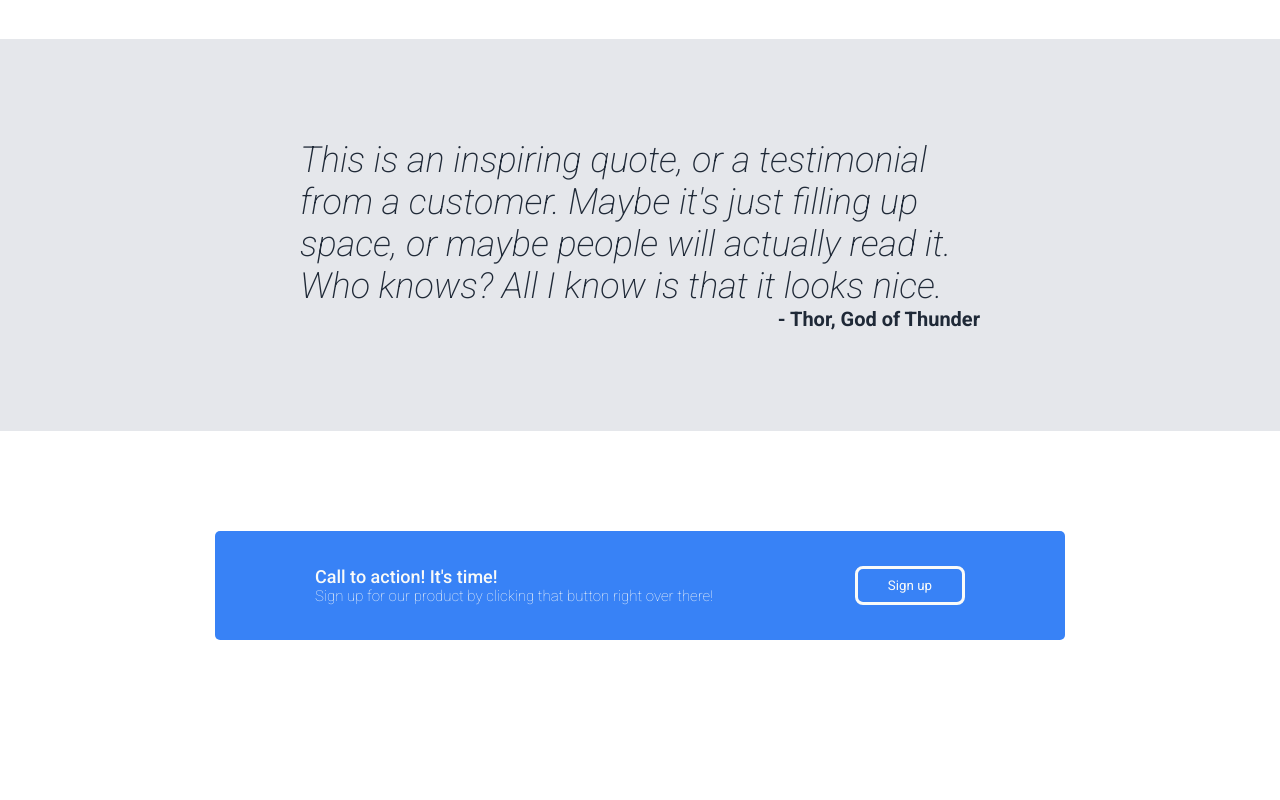
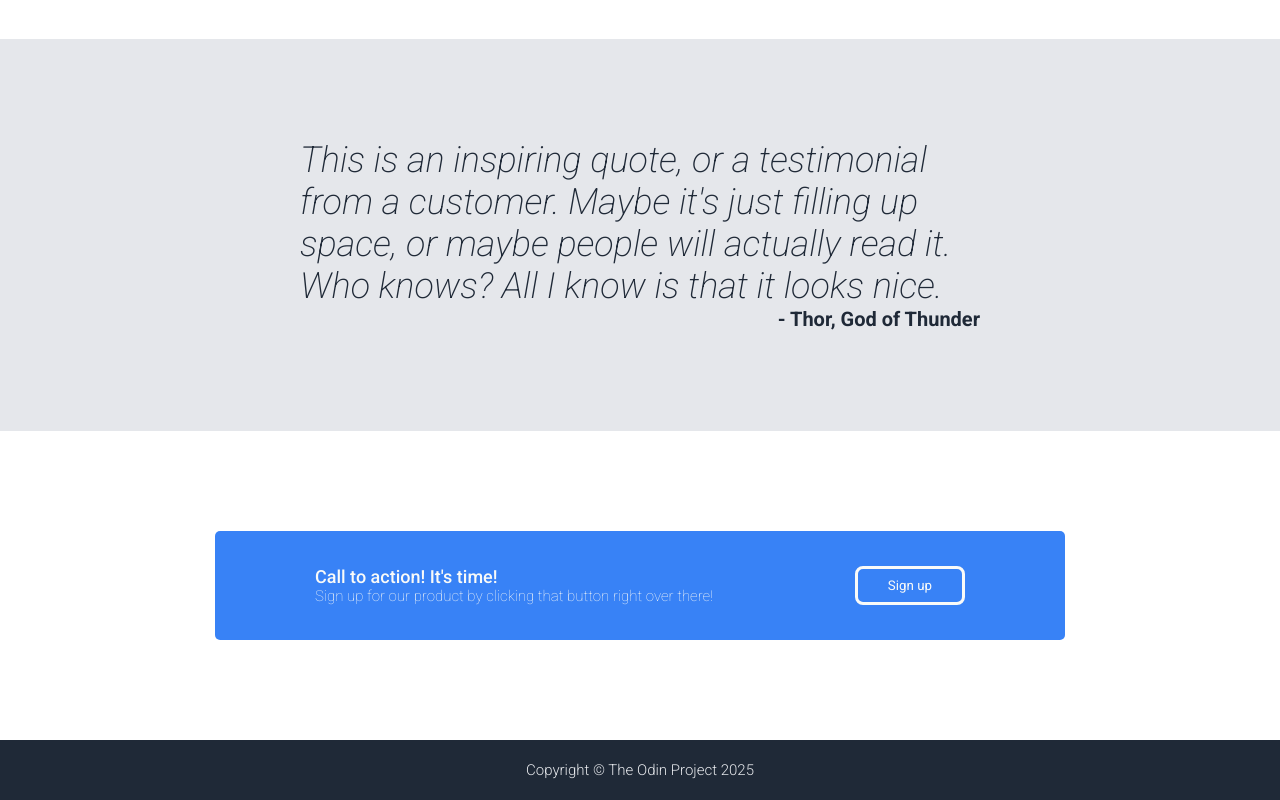
Before and after one commit to overthemoon3/top-landing-page, a plain HTML site: page index.html in a window 1280 px wide. Shown: the part 891-1691 px from the top of the page. Before the commit the page ends 1631 px from the top, so only its background shows below. Drawn offline with Linux system fonts and the light colour scheme.

Commit message:
feat: finish footer of landing page, all done!

```diff
--- a/index.html
+++ b/index.html
@@ -84,6 +84,10 @@
 
     </div>
 
+    <div class="footer">
+        <p class="subtext">Copyright © The Odin Project 2025</p>
+    </div>
+
 </body>
 
 
--- a/style.css
+++ b/style.css
@@ -30,7 +30,7 @@
     font-size: 24px;
 }
 
-.section-1 .link, .section-1 .subtext {
+.section-1 .link, .section-1 .subtext, .footer .subtext {
     text-decoration: none;
     color: #E5E7EB;
     font-size: 18px;
@@ -192,3 +192,17 @@
     padding-right: 30px;
 
 }
+
+.footer {
+    display: flex;
+    justify-content: center;
+    align-items: center;
+    background-color: #1f2937;
+    margin-top: auto;
+    height: 60px;
+}
+
+.footer .subtext {
+    font-weight: 300;
+    font-size: 15px;
+}
```
